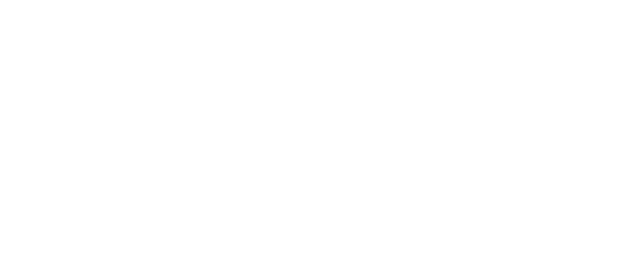
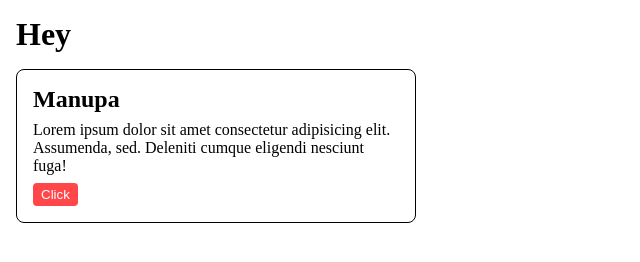
Before and after one commit to ManupaDev/core-javascript, a plain HTML site: page index.html in a window 1280 px wide. Shown: the whole page, without its empty margins (0-640 px from the left). Drawn offline with Linux system fonts and the light colour scheme.

Commit message:
feat: demo

```diff
--- a/index.html
+++ b/index.html
@@ -8,7 +8,17 @@
   </head>
   <body>
     <main>
-
+      <h1>Hey</h1>
+      <section>
+        <div class="card">
+          <h1>Manupa</h1>
+          <p>
+            Lorem ipsum dolor sit amet consectetur adipisicing elit. Assumenda,
+            sed. Deleniti cumque eligendi nesciunt fuga!
+          </p>
+          <button class="card-btn">Click</button>
+        </div>
+      </section>
     </main>
     <script src="./script.js"></script>
   </body>
--- a/script.js
+++ b/script.js
@@ -0,0 +1,7 @@
+const cardBtn = document.querySelector(".card-btn");
+const card = document.querySelector(".card");
+
+cardBtn.addEventListener("click",  ()=>{
+    console.log("Hello");
+    card.classList.toggle("selected")
+})
--- a/style.css
+++ b/style.css
@@ -0,0 +1,38 @@
+* {
+    margin: 0;
+    padding: 0;
+    box-sizing: border-box;
+    border: none;
+  }
+
+  main {
+    padding: 16px;
+  }
+
+  section {
+    margin-top: 16px;
+  }
+
+  .card {
+    border: 1px solid black;
+    width: 400px;
+    padding: 16px;
+    border-radius: 8px;
+
+    p {
+      margin-top: 8px;
+    }
+
+    & button {
+      padding: 4px 8px;
+      background: #ff474a;
+      color: #fff;
+      margin-top: 8px;
+      border-radius: 4px;
+    }
+  }
+
+  .card.selected {
+    background-color: #0084ff;
+    color: #fff;
+  }
```
